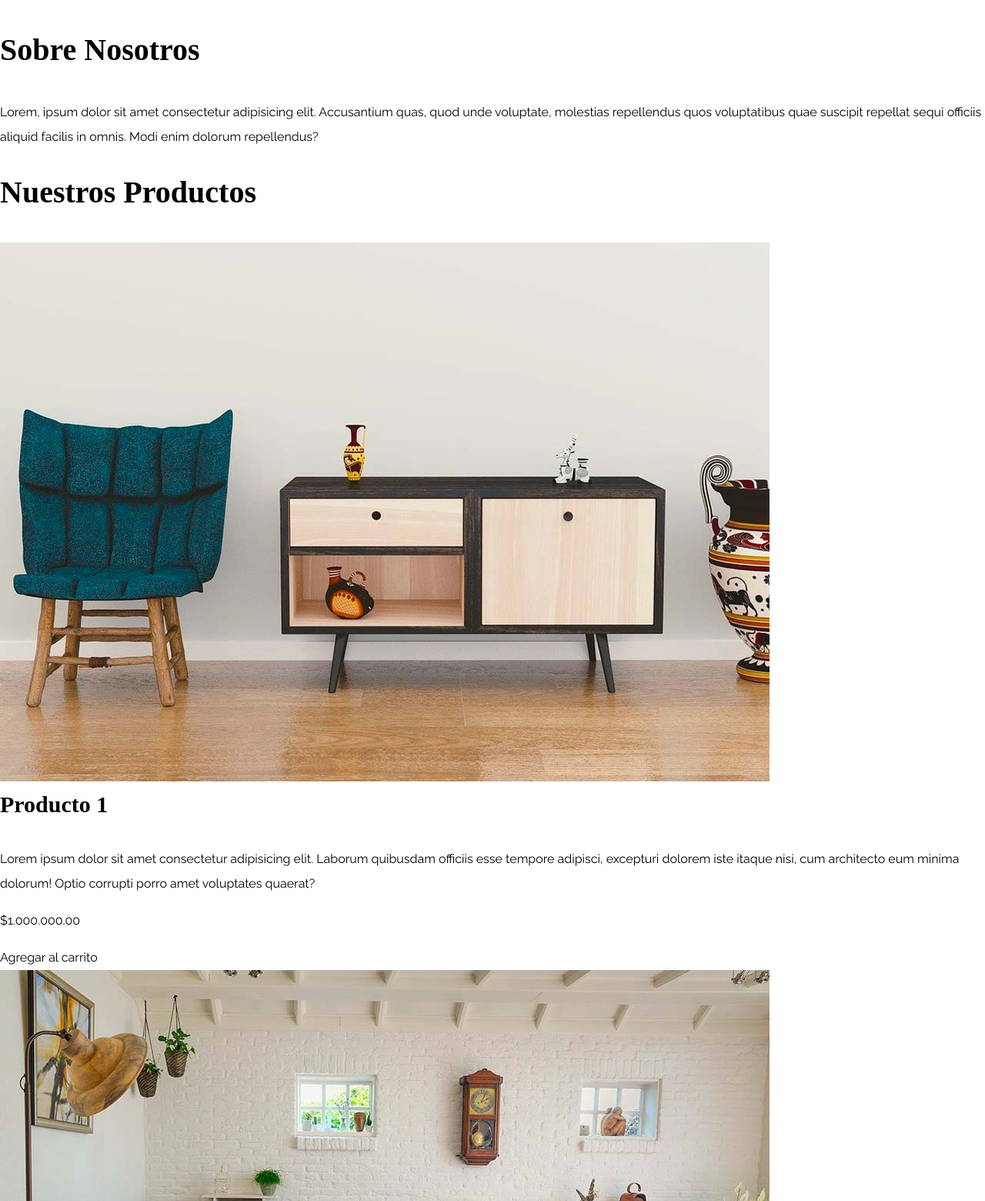
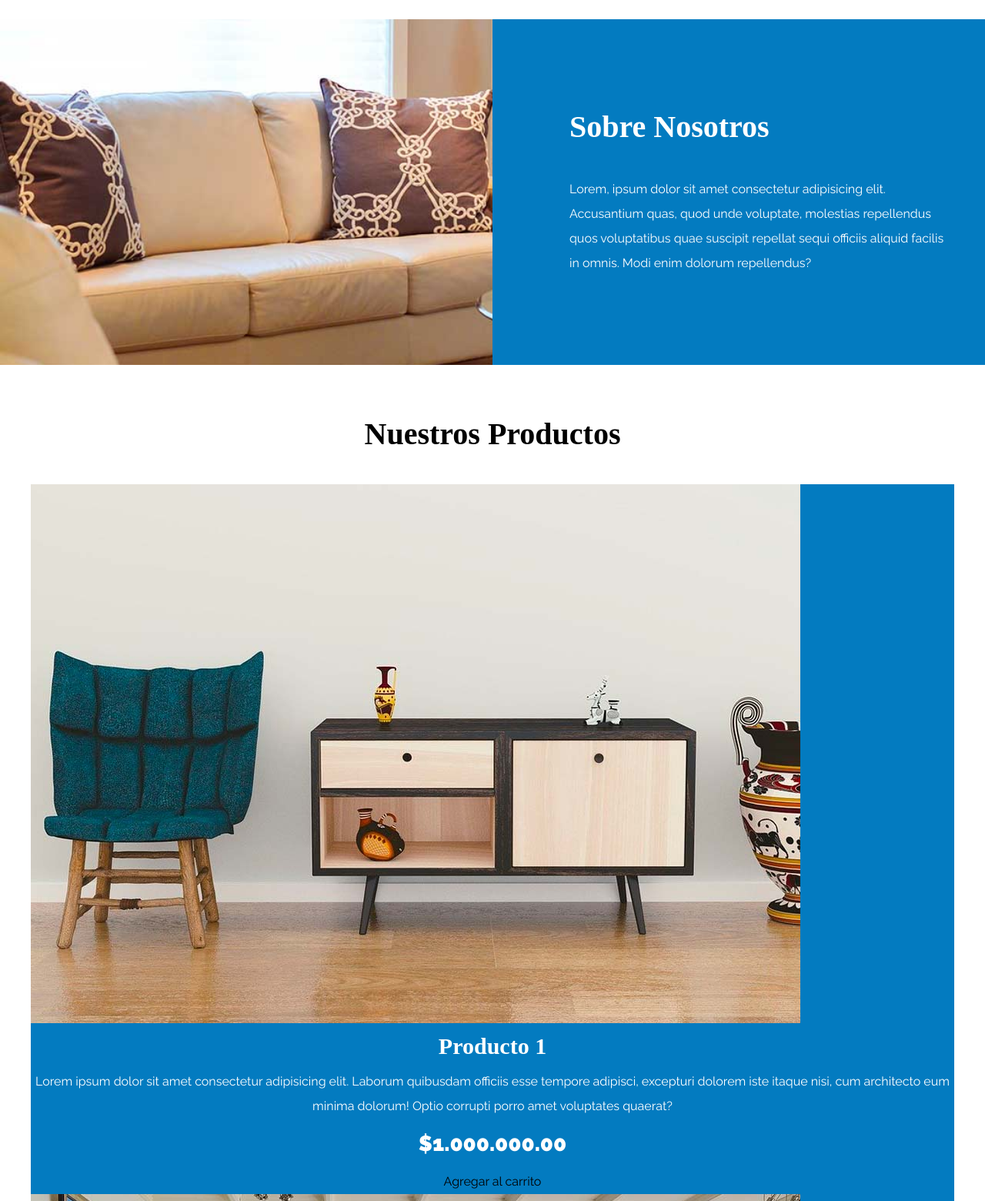
Before and after one commit to gabrieltorrespx/Ecommerce, a plain HTML site: page index.html in a window 1280 px wide. Shown: the part 1240-2800 px from the top of the page at 77% size. Drawn offline with Linux system fonts and the light colour scheme; a web font is replaced by a local one.

Commit message:
Podructs  section

```diff
--- a/css/app.css
+++ b/css/app.css
@@ -49,6 +49,12 @@ a {
 img {
     max-width: 100%;
     display: block;
+}
+
+/* Utilidades */
+
+.text-center {
+    text-align: center; /* Una utuilidad solo puede tener 1 propiedad y valor*/
 }
 
   /*Header y navegacion*/
@@ -107,3 +113,53 @@ img {
     grid-template-columns: repeat(3, 1fr); /* Crea 3 columnas y 1 fila */
     gap: 2rem; /* Separacion de las columnas hacia los eje x, y*/
 }
+
+/* Bloque Nosotros*/
+
+.sobre-nosotros {
+    background-image: linear-gradient(to right, transparent 50%, #037bc0 50%, #037bc0 100%), url(../img/nosotros.jpg); /* Degradado lineal*/
+    background-position: left center;
+    padding: 10rem 0;
+    background-repeat: no-repeat;
+    background-size: 100%, 120rem;
+}
+
+.sobre-nosotros-grid {
+    display: flex;
+    justify-content: flex-end;
+}
+
+.texto-nosotros {
+    flex-basis: 50%;
+    padding-left: 10rem;
+    color: #FFFFFF;
+}
+
+/* Listado de productos */
+
+.contenido-principal {
+    padding-top: 5rem ;
+}
+
+.producto {
+    background-color: #037bc0;
+}
+
+.texto-producto {
+    text-align: center;
+    color: #FFFFFF;
+}
+
+.texto-producto h3 {
+    margin: 0;
+}
+
+.texto-producto p {
+    margin: 0 0 .5rem 0;
+}
+.texto-producto .precio {
+    font-size: 2.8rem;
+    font-weight: 900;
+
+
+}
--- a/index.html
+++ b/index.html
@@ -32,7 +32,7 @@
     <div class="hero"></div>
 
     <section class="contenedor categorias">
-        <h2>Categoria de <span>Productos</span></h2>
+        <h2 class="text-center">Categoria de Productos</h2>
 
         <div class="listado-categorias">
             <div class="categoria">
@@ -52,89 +52,93 @@
         </div>
     </section>
 
-    <section>
-        <div>
-            <h2>Sobre Nosotros</h2>
-            <p>Lorem, ipsum dolor sit amet consectetur adipisicing elit. Accusantium quas, quod unde voluptate, molestias repellendus quos voluptatibus quae suscipit repellat sequi officiis aliquid facilis in omnis. Modi enim dolorum repellendus?</p>
+    <section class="sobre-nosotros">
+        <div class="contenedor sobre-nosotros-grid">
+            <div class="texto-nosotros">
+                <h2>Sobre Nosotros</h2>
+                <p>Lorem, ipsum dolor sit amet consectetur adipisicing elit. Accusantium quas, quod unde voluptate,
+                    molestias repellendus quos voluptatibus quae suscipit repellat sequi officiis
+                    aliquid facilis in omnis. Modi enim dolorum repellendus?</p>
+            </div>
         </div>
     </section>
 
-    <main>
-        <h2>Nuestros Productos</h2>
-        <div>
-            <div>
+    <main class="contenido-principal contenedor">
+        <h2 class="text-center">Nuestros Productos</h2>
+        <div class="listado-productos">
+            <div class="producto">
                 <img src="img/producto1.jpg" alt="Imagen de producto">
 
-                <div>
+                <div class="texto-producto">
                     <h3>Producto 1</h3>
                     <p>Lorem ipsum dolor sit amet consectetur adipisicing elit. Laborum quibusdam officiis esse tempore adipisci, excepturi dolorem iste
                     itaque nisi, cum architecto eum minima dolorum! Optio corrupti porro amet voluptates quaerat?</p>
-                    <p>$1.000.000.00</p>
+                    <p class="precio">$1.000.000.00</p>
 
                     <a href="#">Agregar al carrito</a>
                 </div><!-- Info producto-->
             </div> <!-- Producto-->
 
-            <div>
+            <div class="producto">
                 <img src="img/producto2.jpg" alt="Imagen de producto">
 
-                <div>
+                <div class="texto-producto">
                     <h3>Producto 2</h3>
                     <p>Lorem ipsum dolor sit amet consectetur adipisicing elit. Laborum quibusdam officiis esse tempore adipisci, excepturi dolorem iste
                     itaque nisi, cum architecto eum minima dolorum! Optio corrupti porro amet voluptates quaerat?</p>
-                    <p>$1.000.000.00</p>
+                    <p class="precio">$1.000.000.00</p>
 
                     <a href="#">Agregar al carrito</a>
                 </div><!-- Info producto-->
             </div> <!-- Producto-->
 
-            <div>
+            <div class="producto">
                 <img src="img/producto3.jpg" alt="Imagen de producto">
 
-                <div>
+                <div class="texto-producto">
                     <h3>Producto 3</h3>
                     <p>Lorem ipsum dolor sit amet consectetur adipisicing elit. Laborum quibusdam officiis esse tempore adipisci, excepturi dolorem iste
                     itaque nisi, cum architecto eum minima dolorum! Optio corrupti porro amet voluptates quaerat?</p>
-                    <p>$1.000.000.00</p>
+                    <p class="precio">$1.000.000.00</p>
 
                     <a href="#">Agregar al carrito</a>
                 </div><!-- Info producto-->
             </div> <!-- Producto-->
 
-            <div>
+            <div class="producto">
                 <img src="img/producto4.jpg" alt="Imagen de producto">
 
-                <div>
+                <div class="texto-producto">
                     <h3>Producto 4</h3>
                     <p>Lorem ipsum dolor sit amet consectetur adipisicing elit. Laborum quibusdam officiis esse tempore adipisci, excepturi dolorem iste
                     itaque nisi, cum architecto eum minima dolorum! Optio corrupti porro amet voluptates quaerat?</p>
-                    <p>$1.000.000.00</p>
+                    <p class="precio">$1.000.000.00</p>
 
                     <a href="#">Agregar al carrito</a>
                 </div><!-- Info producto-->
             </div> <!-- Producto-->
 
-            <div>
+            <div class="producto">
                 <img src="img/producto5.jpg" alt="Imagen de producto">
 
-                <div>
+                <div class="texto-producto">
                     <h3>Producto 5</h3>
                     <p>Lorem ipsum dolor sit amet consectetur adipisicing elit. Laborum quibusdam officiis esse tempore adipisci, excepturi dolorem iste
                     itaque nisi, cum architecto eum minima dolorum! Optio corrupti porro amet voluptates quaerat?</p>
-                    <p>$1.000.000.00</p>
+                    <p class="precio">$1.000.000.00</p>
 
                     <a href="#">Agregar al carrito</a>
                 </div><!-- Info producto-->
             </div> <!-- Producto-->
 
-            <div>
+            <div class="producto">
                 <img src="img/producto6.jpg" alt="Imagen de producto">
 
-                <div>
+                <div class="texto-producto">
                     <h3>Producto 6</h3>
                     <p>Lorem ipsum dolor sit amet consectetur adipisicing elit. Laborum quibusdam officiis esse tempore adipisci, excepturi dolorem iste
                     itaque nisi, cum architecto eum minima dolorum! Optio corrupti porro amet voluptates quaerat?</p>
-                    <p>$1.000.000.00</p>
+                    <p class="precio">$1.000.000.00</p>
 
                     <a href="#">Agregar al carrito</a>
                 </div><!-- Info producto-->
```
